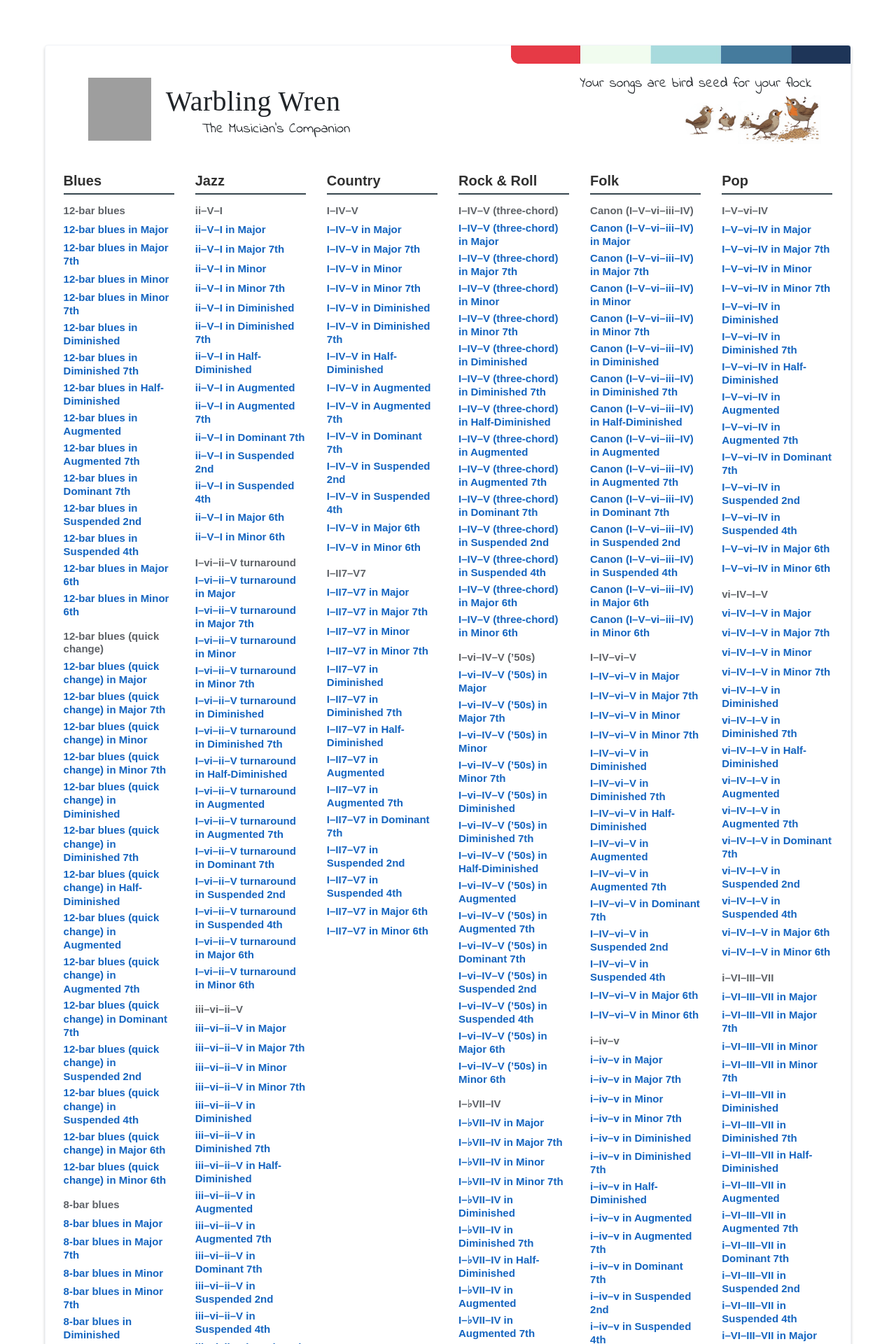
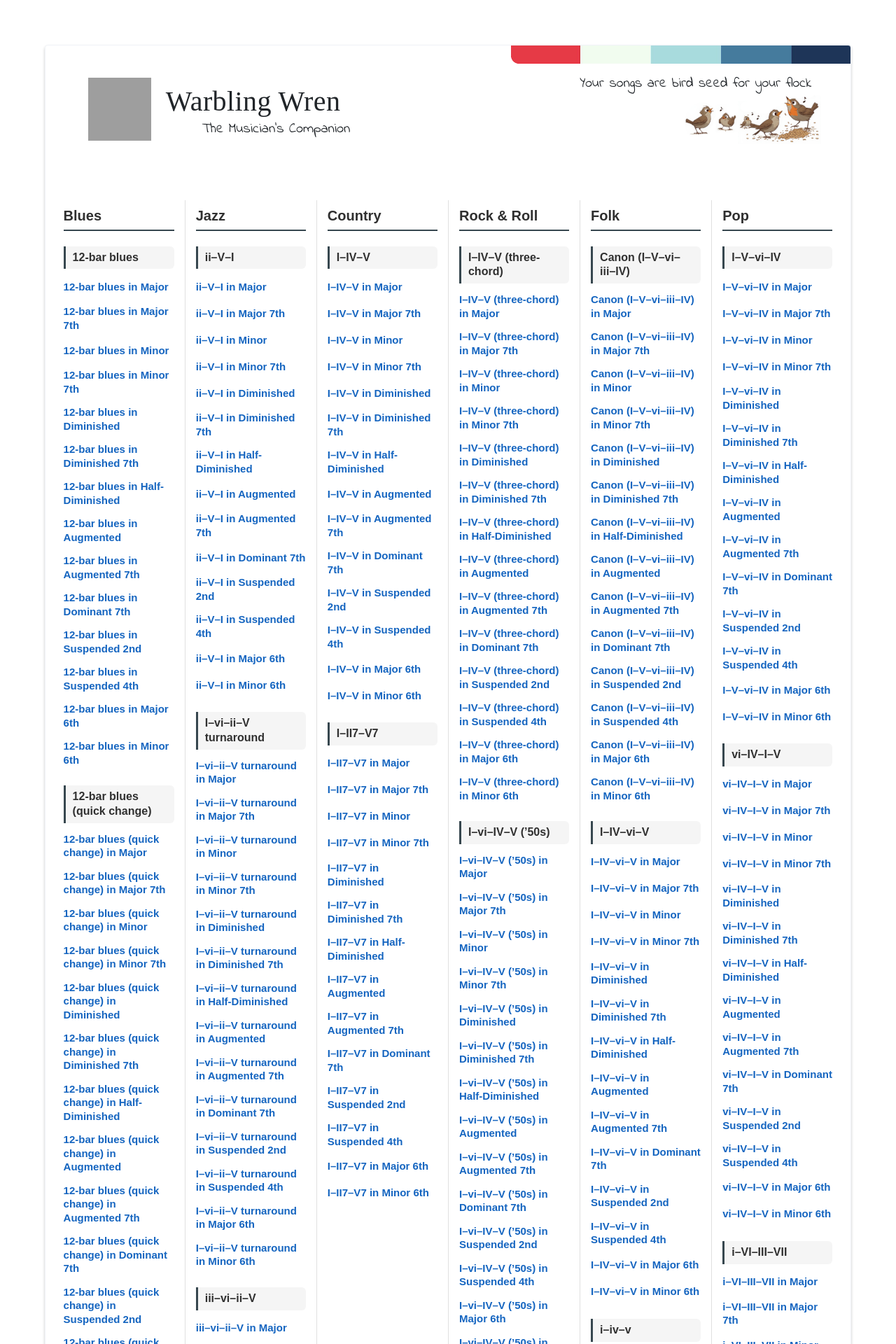
Before and after one commit to warblingwren/warblingwren.github.io, a Jekyll site: the page built from index.html, in a window 1280 px wide. Shown: the top 1920 px of the page at 70% size. Built offline with Jekyll 4.4.1, drawn with Linux system fonts in a browser that asks for light colours; some web fonts are replaced; grey boxes are pictures that could not be loaded.

```diff
--- a/www/css/reference.css
+++ b/www/css/reference.css
@@ -34,6 +34,9 @@
   --ref-cf-dot-fg: #546e7a;        /* Blue Grey 600 */
   --ref-cf-track: #cfd8dc;         /* Blue Grey 100 */
   --ref-cf-max: 300px;
+  /* home page menu */
+  --ref-menu-gap: 64px;            /* space above the menu */
+  --ref-menu-sticky-top: 0px;      /* where the genre headers stick; set to the pinned fretboard's height if it overlaps */
   --ref-badge-fg-default: #ffffff;
   --ref-badge-bg-default: #303030;
   --ref-radius: 10px;
@@ -679,33 +682,46 @@
  * Bootstrap .row of six genre columns (col-12 col-sm-6 col-md-4 col-xl-2), full width of its parent.
 */
 
-/* home page menu <div> */
+/* home page menu <div>: space above it, so it starts well clear of the pinned keyboard / fretboard */
 .ref-menu {
+  margin-top: var(--ref-menu-gap);
+  padding-top: 16px;
   text-align: left;
   color: var(--ref-ink);
 }
 
-/* genre column <div> */
+/* genre column <div>: light vertical line between columns (which column starts a row: BREAKPOINTS) */
 .ref-menu-col {
   margin-bottom: 24px;
+  border-left: 1px solid var(--ref-rule);
 }
 
-/* genre <h2> */
+/* genre <h2>: sticks to the top of the screen while its column scrolls past */
 .ref-menu-genre {
+  position: -webkit-sticky;
+  position: sticky;
+  top: var(--ref-menu-sticky-top);
+  z-index: 5;                      /* above the links; below the pinned keyboard / fretboard (1020 / 1021) */
   margin: 0 0 8px;
-  padding-bottom: 6px;
+  padding: 10px 0 8px;
   border-bottom: 2px solid var(--ref-cf-root);
+  background: var(--ref-surface);  /* opaque, so the links scroll behind it */
   color: var(--ref-heading);
   font-size: 1.25rem;
   font-weight: 700;
 }
 
-/* progression <h3> */
+/* progression <h3>: a clear break between progressions */
 .ref-menu-progression {
-  margin: 14px 0 4px;
-  color: var(--ref-muted);
-  font-size: 0.9375rem;
+  margin: 22px 0 8px;
+  padding: 6px 10px;
+  border-left: 3px solid var(--ref-cf-root);
+  border-radius: 0 6px 6px 0;
+  background: var(--ref-surface-alt);
+  color: var(--ref-heading);
+  font-size: 1rem;
   font-weight: 700;
+  line-height: 1.3;
   /* no uppercase: the case of a numeral is its meaning (ii = minor, II = major) */
 }
 
@@ -718,15 +734,15 @@
 
 /* link <li> */
 .ref-menu-item {
-  margin: 0;
+  margin: 0 0 4px;
 }
 
 /* link <a> */
 .ref-menu-link {
   display: flex;
   align-items: center;
-  min-height: 28px;
-  padding: 2px 0;
+  min-height: 34px;
+  padding: 5px 0;
   color: var(--ref-link);
   font-size: 0.9375rem;
   font-weight: 600;
@@ -1246,3 +1262,17 @@
 @media (hover: none) and (pointer: coarse) {
   .ref-menu-link { min-height: 44px; }
 }
+
+/* menu column lines: no line on the first column of each row (1 per row < 576, 2 from 576, 3 from 768, 6 from 1200) */
+@media (max-width: 575.98px) {
+  .ref-menu-col { border-left: none; }
+}
+@media (min-width: 576px) and (max-width: 767.98px) {
+  .ref-menu-col:nth-child(2n+1) { border-left: none; }
+}
+@media (min-width: 768px) and (max-width: 1199.98px) {
+  .ref-menu-col:nth-child(3n+1) { border-left: none; }
+}
+@media (min-width: 1200px) {
+  .ref-menu-col:first-child { border-left: none; }
+}
```
